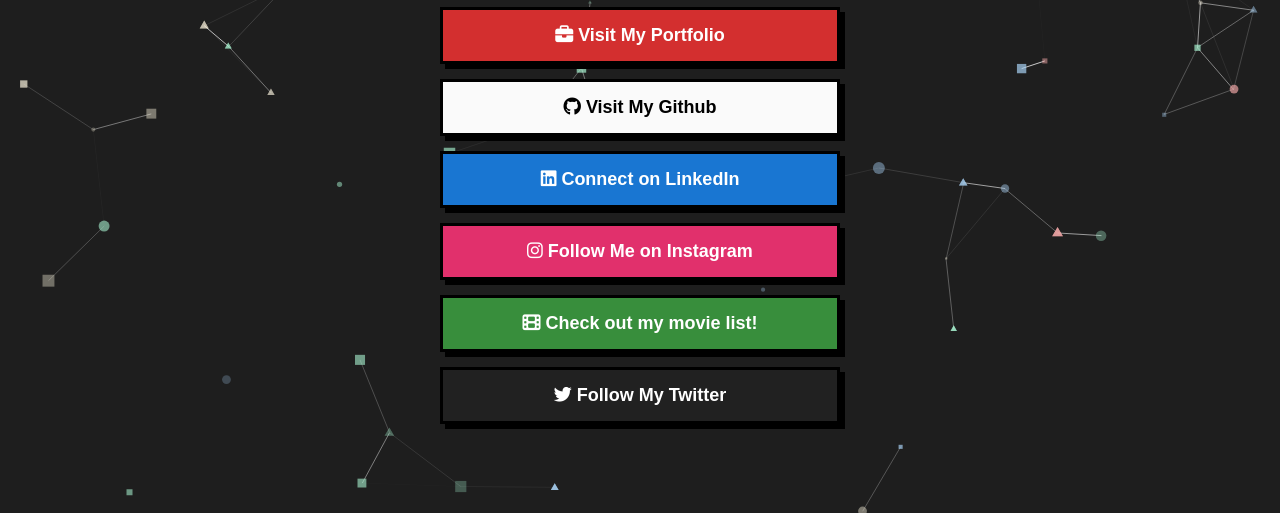
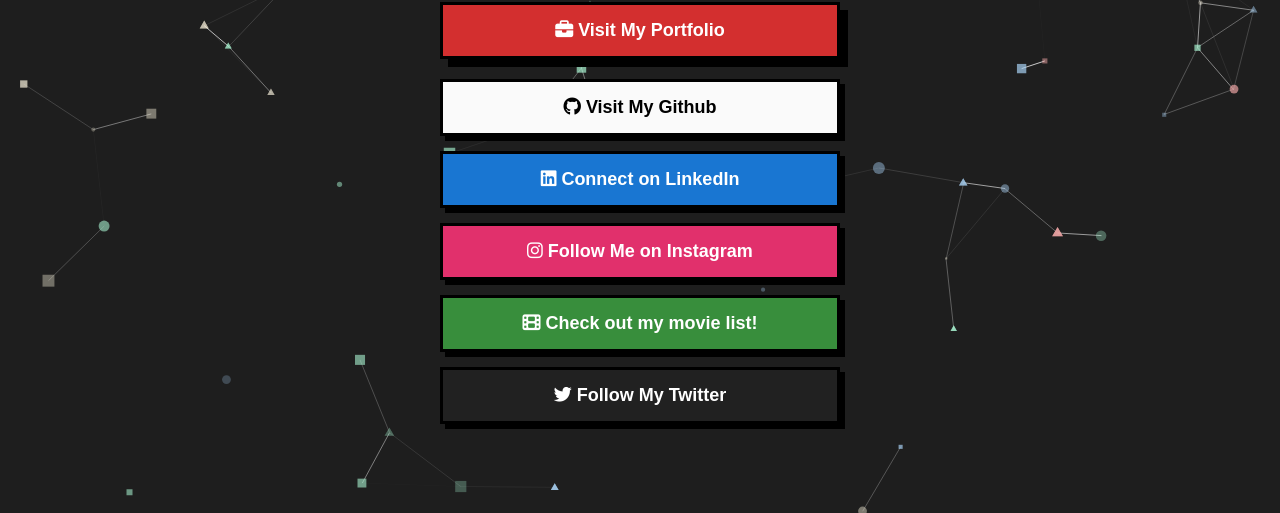
Before and after one commit to KamekaziAman/Linktree-alternative, a plain HTML site: page index.html in a window 1280 px wide. In both pictures the pointer is over the link "Visit My Portfolio". Shown: the part 287-800 px from the top of the page. Drawn offline with nearby package versions, Linux system fonts and the light colour scheme.

Commit message:
Update styles.css

```diff
--- a/styles.css
+++ b/styles.css
@@ -119,3 +119,13 @@ body {
     padding: 0;
     box-sizing: border-box;
 }
+
+/* Button Hover Effect */
+.button {
+    transition: all 0.3s ease-in-out;
+}
+
+.button:hover {
+    transform: translateY(-5px);
+    box-shadow: 8px 8px 0px black;
+}
```
